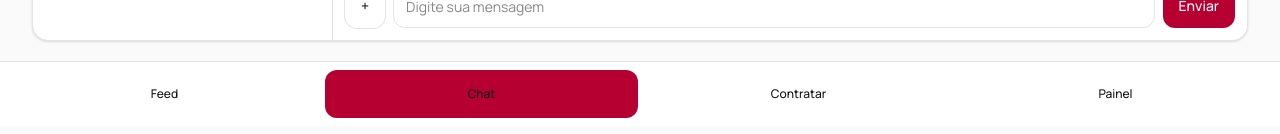
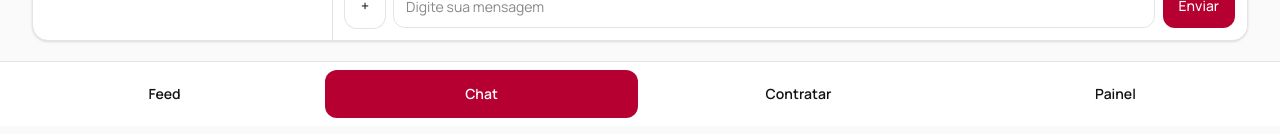
Before and after one commit to warriorsyn/raparigator-front-nextjs, a Next.js app: page /chat in a window 1280 px wide. Shown: the part 674-808 px from the top of the page. Built offline with nearby package versions, Linux system fonts and the light colour scheme.

Commit message:
fix: update BottomNav link styles for improved visibility and consistency

```diff
--- a/components/layout/bottom-nav.tsx
+++ b/components/layout/bottom-nav.tsx
@@ -23,7 +23,8 @@ export function BottomNav() {
             <li key={item.href}>
               <Link
                 href={item.href}
-                className={cn("flex h-12 items-center justify-center rounded-xl text-xs font-medium", active ? "bg-wine-700 text-white" : "text-zinc-600 hover:bg-zinc-100")}
+                className={cn("flex h-12 items-center justify-center rounded-xl text-sm font-semibold", active ? "bg-wine-700 text-white!" : "text-black hover:bg-zinc-100")}
+                style={active ? { color: "#fff" } : undefined}
               >
                 {item.label}
               </Link>
```
